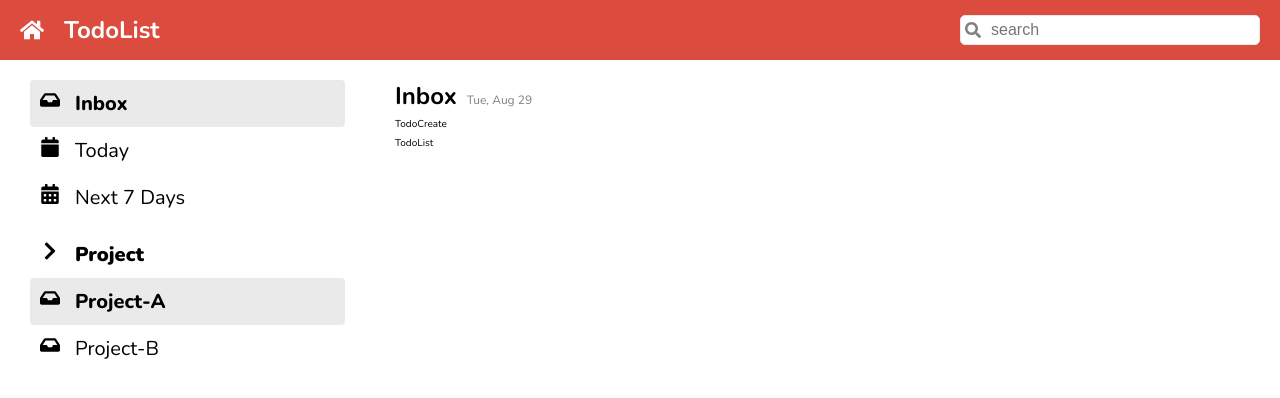
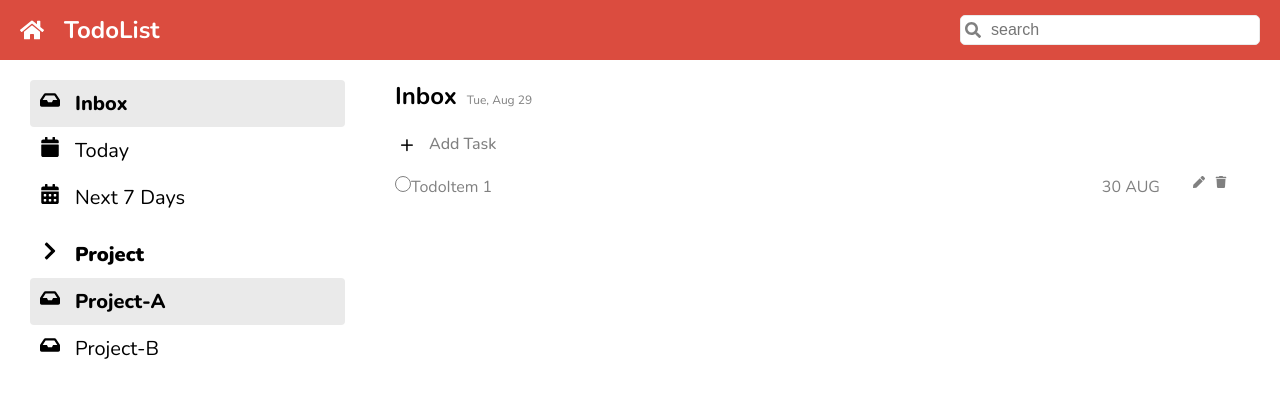
Before and after one commit to PeakpoonPK/CC15-todolist-peakpoon, a React (Create React App) app: page / in a window 1280 px wide. Shown: the top 398 px of the page. Built offline with nearby package versions, Linux system fonts and the light colour scheme.

Commit message:
Finish for 30 Aug

```diff
--- a/src/App/App.scss
+++ b/src/App/App.scss
@@ -82,6 +82,6 @@ li {
 .todo__container {
     display: flex;
     flex-direction: column;
-    gap: 0.5rem;
+    gap: 20px;
     padding: 20px;
 }
--- a/src/Components/Todo/TodoCreate.jsx
+++ b/src/Components/Todo/TodoCreate.jsx
@@ -1,7 +1,12 @@
 import styles from './TodoCreate.module.scss';
 
 function TodoCreate() {
-    return <div>TodoCreate</div>;
+    return (
+        <div className={styles.todo__create}>
+            <span className={styles.todo__create__button}>+</span>
+            <h3 className={styles.todo__create__text}>Add Task</h3>
+        </div>
+    );
 }
 
 export default TodoCreate;
--- a/src/Components/Todo/TodoCreate.module.scss
+++ b/src/Components/Todo/TodoCreate.module.scss
@@ -1 +1,40 @@
 @import '../../index.scss';
+
+.todo__create {
+    display: flex;
+    gap: 10px;
+    align-items: center;
+    cursor: pointer;
+
+    &:hover {
+        & .todo__create__button {
+            background-color: $primary;
+            color: $white;
+        }
+
+        & .todo__create__text {
+            color: $primary;
+        }
+
+    }
+
+    &__button {
+        font-size: 2.4rem;
+        width: 2.4rem;
+        height: 2.4rem;
+        border-radius: 50%;
+        display: flex;
+        align-items: center;
+        justify-content: center;
+        line-height: 2.2rem;
+
+    }
+
+    &__text {
+        color: $grey-dark;
+        font-weight: 500;
+        font-size: 1.6rem;
+        line-height: 1.2rem;
+
+    }
+}
--- a/src/Components/Todo/TodoList.jsx
+++ b/src/Components/Todo/TodoList.jsx
@@ -1,8 +1,24 @@
 import style from './TodoLists.module.scss'
+import { FaTrash, FaPen, FaRegCircle } from 'react-icons/fa';
 
 function TodoList() {
     return (
-        <div>TodoList</div>
-    )
+        <ul className={style}>
+            <li className={style.todo}>
+                <span className={style.todo__checkbox}>
+                </span>
+                <p className={style.todo__task}>TodoItem 1</p>
+                <span className={style.todo__date}>30 AUG</span>
+                <div className={style.todo__action}>
+                    <span className={style.todo__edit}>
+                        <FaPen />
+                    </span>
+                    <span className={style.todo__delete}>
+                        <FaTrash />
+                    </span>
+                </div>
+            </li>
+        </ul>
+    );
 }
 export default TodoList
--- a/src/Components/Todo/TodoLists.module.scss
+++ b/src/Components/Todo/TodoLists.module.scss
@@ -0,0 +1,40 @@
+@import '../../index.scss';
+
+.todo {
+    display: flex;
+    cursor: pointer;
+    font-size: 16px;
+    border-radius: 4px;
+    color: $grey-dark;
+
+
+    &:hover {
+        background-color: $grey-light;
+    }
+
+    &__checkbox {
+        color: $grey-dark;
+        height: 16px;
+        width: 16px;
+        display: block;
+        border: 1px solid $grey-dark;
+        border-radius: 50%;
+        text-align: center;
+        line-height: 2.2rem;
+    }
+
+    &__task {
+
+        flex: 1;
+    }
+
+    &__date {}
+
+    &__action {
+        flex-basis: 100px;
+        display: flex;
+        gap: 10px;
+        justify-content: center;
+        font-size: 1.2rem;
+    }
+}
```
